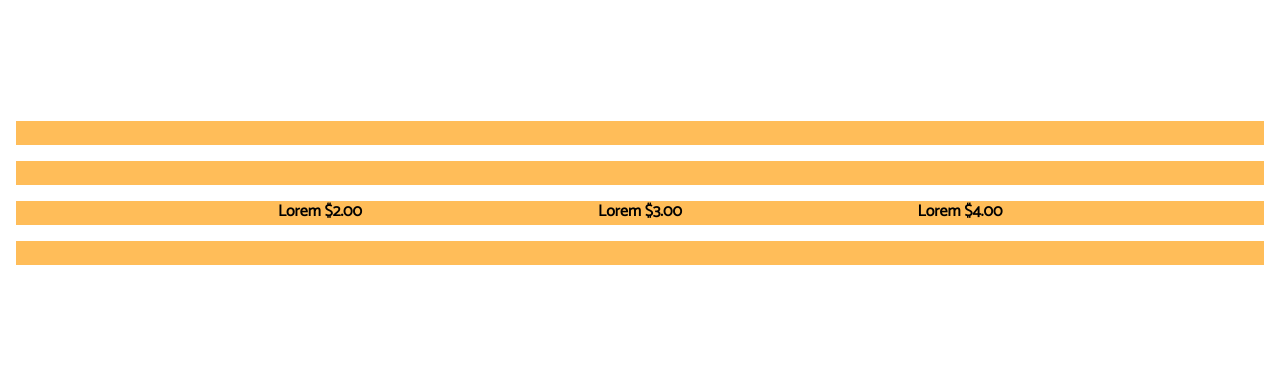
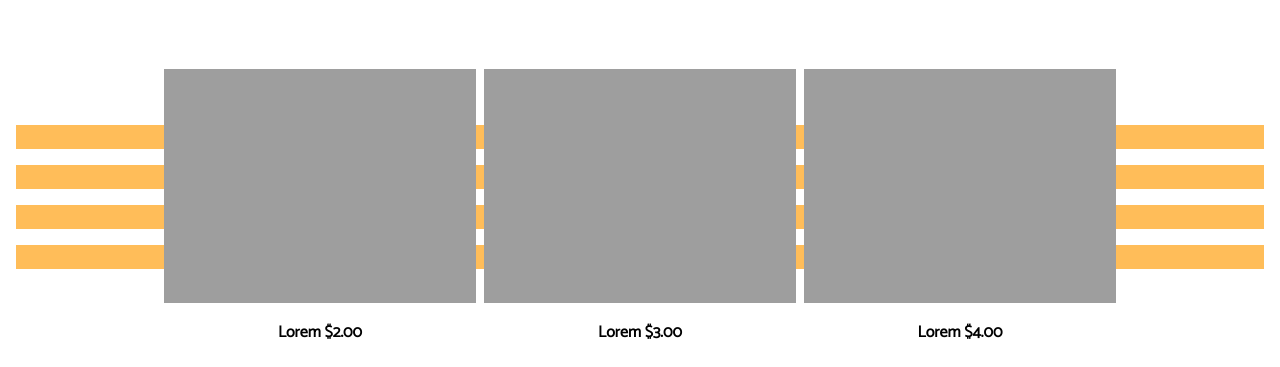
Before and after one commit to ajpruz/hack-4, a plain HTML site: page index.html in a window 1280 px wide. Shown: the part 289-656 px from the top of the page. Drawn offline with nearby package versions, Linux system fonts and the light colour scheme; the site is published under a folder, as on GitHub Pages, so addresses that start at the root find nothing.

Commit message:
Update index.html

```diff
--- a/index.html
+++ b/index.html
@@ -29,9 +29,9 @@
         </div>
         <div class="section-imagen">
           <figure>
-            <div><img src="/hack-4/img/1.png" alt="" /></div>
-            <div><img src="/hack-4/img/2.png" alt="" /></div>
-            <div><img src="/hack-4/img/3.png" alt="" /></div>
+            <div><img src="img/1.png" alt="" /></div>
+            <div><img src="img/2.png" alt="" /></div>
+            <div><img src="img/3.png" alt="" /></div>
           </figure>
         </div>
       </section>
```
